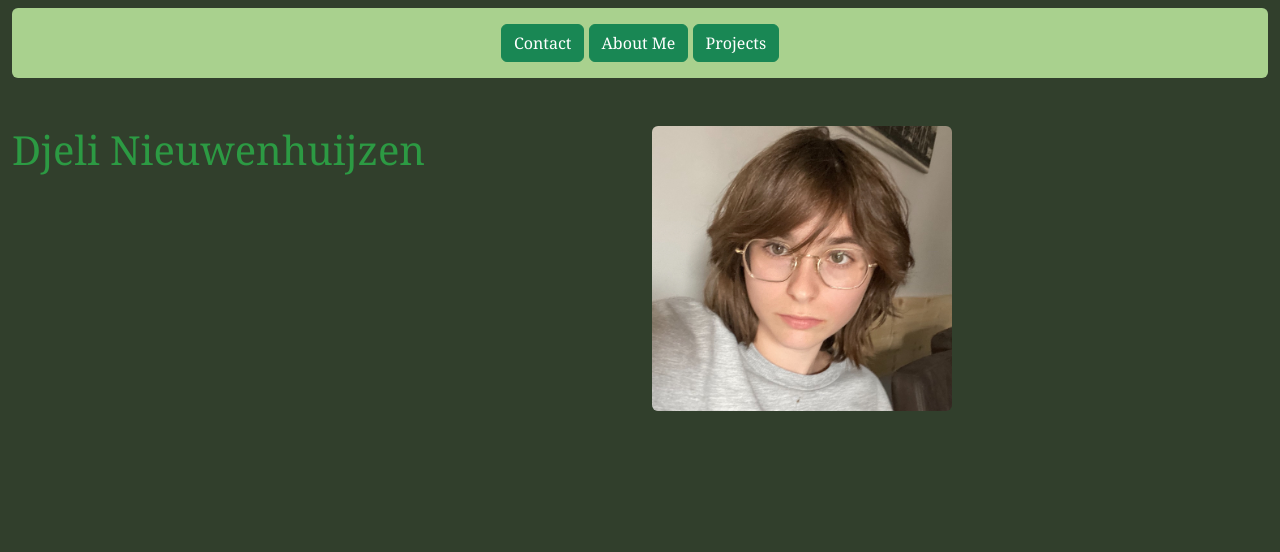
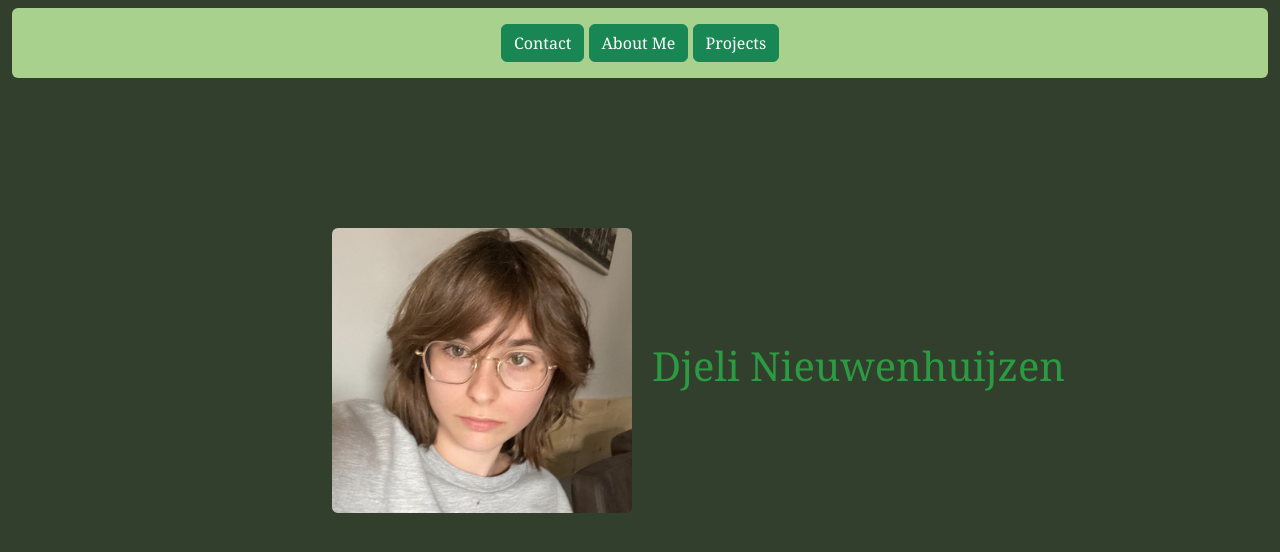
Before and after one commit to d-nieuwenhuijzen/d-nieuwenhuijzen.github.io, a plain HTML site: page index.html in a window 1280 px wide. Drawn offline with nearby package versions, Linux system fonts and the light colour scheme.

Commit message:
home page correct aangepastt
het mist nu alleen nog een bio

```diff
--- a/css/style.css
+++ b/css/style.css
@@ -28,3 +28,7 @@ nav {
 .me-img {
     width: 300px;
 }
+
+.container-margin {
+    margin-top: 150px;
+}
--- a/index.html
+++ b/index.html
@@ -15,22 +15,22 @@
     <div class="container-fluid">
         <nav class="text-center mt-2 p-3 rounded">
             <div class="buttons">
-                <a href="https://youtu.be/_JgwyxF2vfE?si=QiRBwIhwjdG5X1AF">
+                <a href="contact.html">
                     <button class="btn btn-success">Contact</button></a>
-
-                <a href="https://m.youtube.com/watch?v=H69tJmsgd9I">
+                <a href="about-me.html">
                     <button class="btn btn-success">About Me</button></a>
-                <a href="#">
+                <a href="projects.html">
                     <button class="btn btn-success">Projects</button></a>
         </nav>
     </div>
     <div class="container-fluid">
-        <div class="row">
-            <div class="col mt-5 mx-auto">
+        <div class="row container-margin">
+            <div class="col-3"></div>
+            <div class="col-3">
+                <img src="/img/me POFO.png" class="me-img rounded d-block">
+            </div>
+            <div class="col-6 d-flex align-items-center">
                 <h1 class="name">Djeli Nieuwenhuijzen</h1>
-            </div>
-            <div class="col mt-5">
-                <img src="/img/me POFO.png" class="me-img rounded d-block">
             </div>
         </div>
     </div>
```
Also changed, not shown: about-me.html (added), contact.html (added), projects.html (added).
